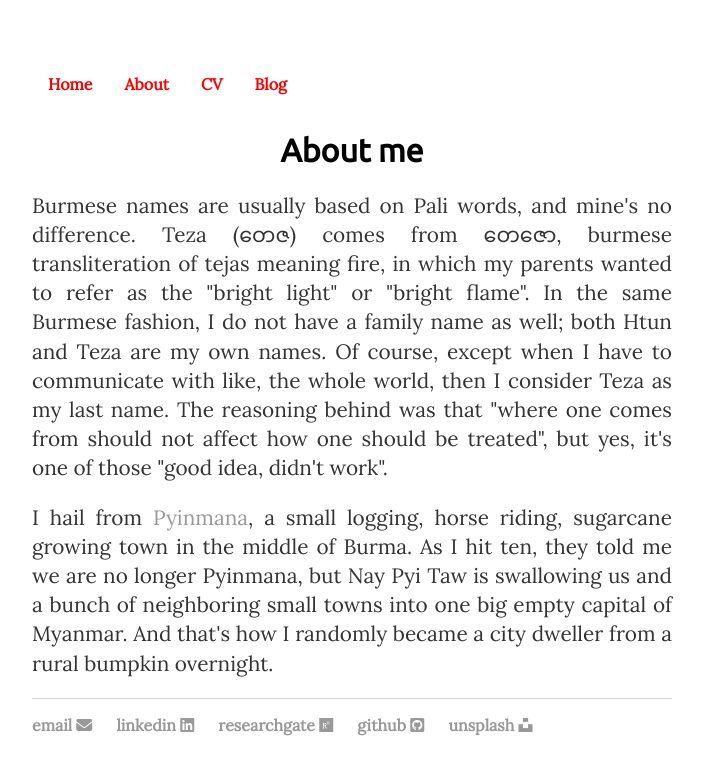
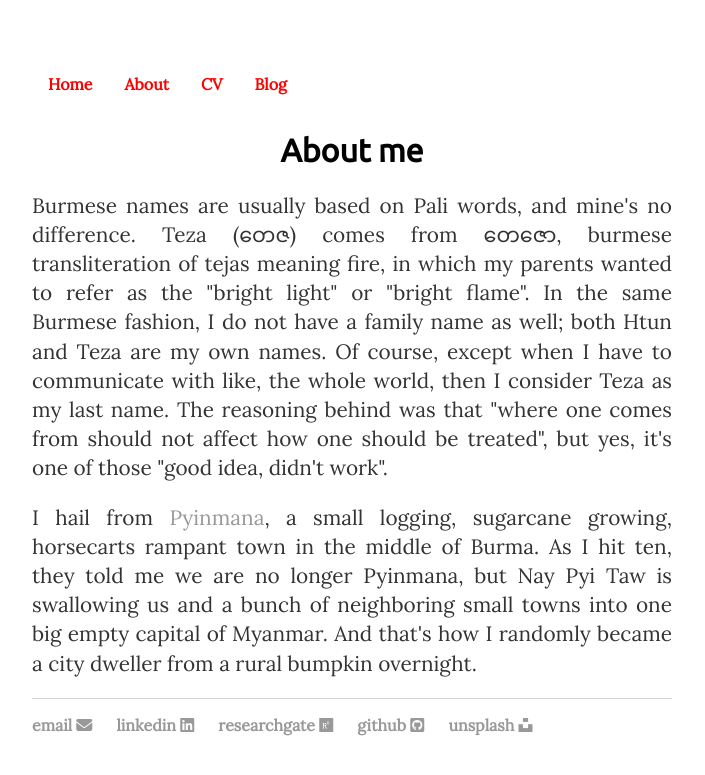
Before and after one commit to finerbrighterlighter/finerbrighterlighter.github.io, a Jekyll site: the page built from about/index.html, in a window 1280 px wide. Shown: the top 775 px of the page, without its empty margins (288-993 px from the left). Built offline with Jekyll 4.4.1, drawn with Linux system fonts in a browser that asks for light colours; nearby versions of some CDN libraries.

Commit message:
Update index.html

```diff
--- a/about/index.html
+++ b/about/index.html
@@ -6,6 +6,6 @@
 	<h1>About me</h1>
 	<body>
 		<p>Burmese names are usually based on Pali words, and mine's no difference. Teza (တေဇ) comes from တေဇော, burmese transliteration of tejas meaning fire, in which my parents wanted to refer as the "bright light" or "bright flame". In the same Burmese fashion, I do not have a family name as well; both Htun and Teza are my own names. Of course, except when I have to communicate with like, the whole world, then I consider Teza as my last name. The reasoning behind was that "where one comes from should not affect how one should be treated", but yes, it's one of those "good idea, didn't work". </p>
-		<p>I hail from <a href="https://en.wikipedia.org/wiki/Pyinmana">Pyinmana</a>, a small logging, horse riding, sugarcane growing town in the middle of Burma. As I hit ten, they told me we are no longer Pyinmana, but Nay Pyi Taw is swallowing us and a bunch of neighboring small towns into one big empty capital of Myanmar. And that's how I randomly became a city dweller from a rural bumpkin overnight. </p>
+		<p>I hail from <a href="https://en.wikipedia.org/wiki/Pyinmana">Pyinmana</a>, a small logging, sugarcane growing, horsecarts rampant town in the middle of Burma. As I hit ten, they told me we are no longer Pyinmana, but Nay Pyi Taw is swallowing us and a bunch of neighboring small towns into one big empty capital of Myanmar. And that's how I randomly became a city dweller from a rural bumpkin overnight. </p>
 	</body>
 </div><!-- /.blurb -->
```
